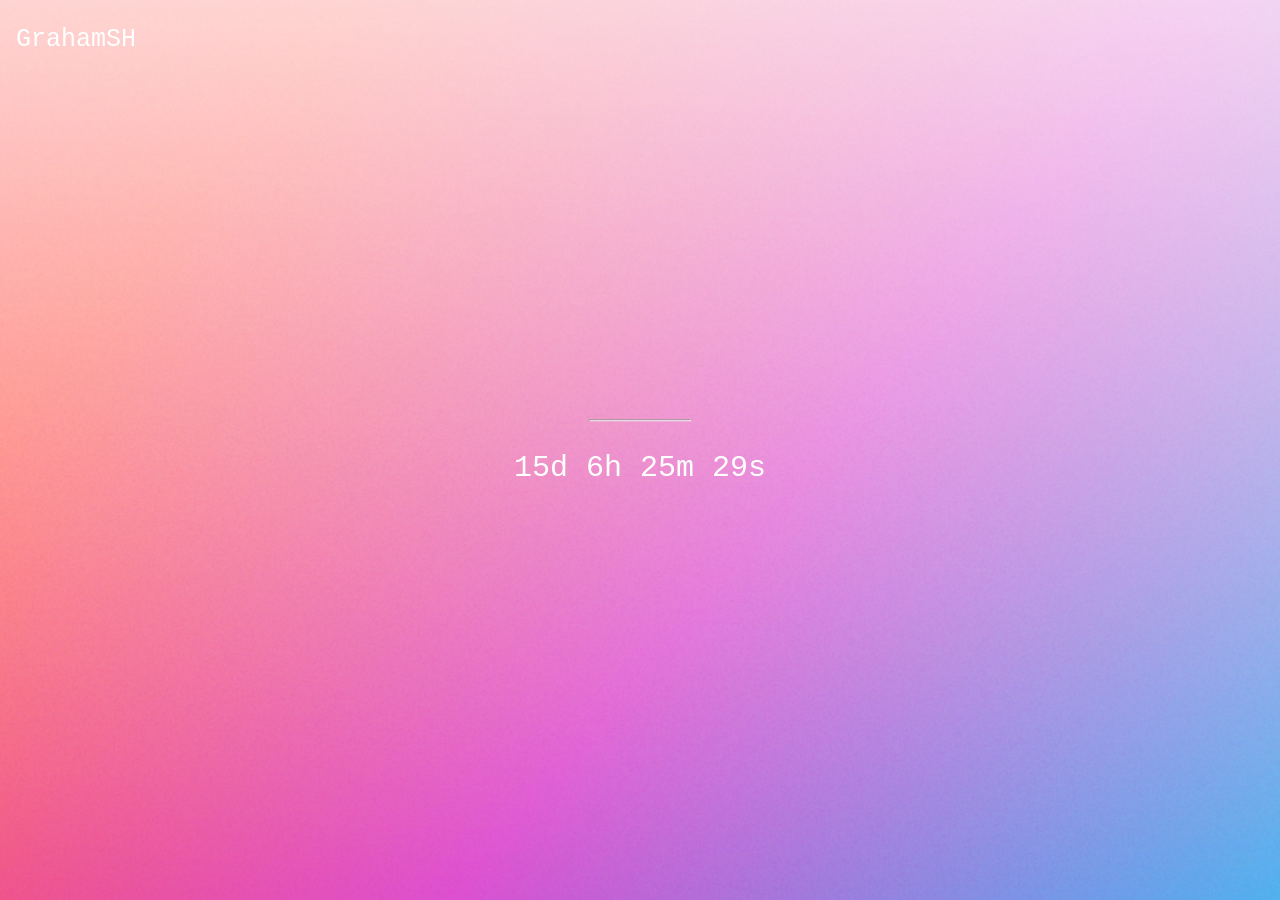
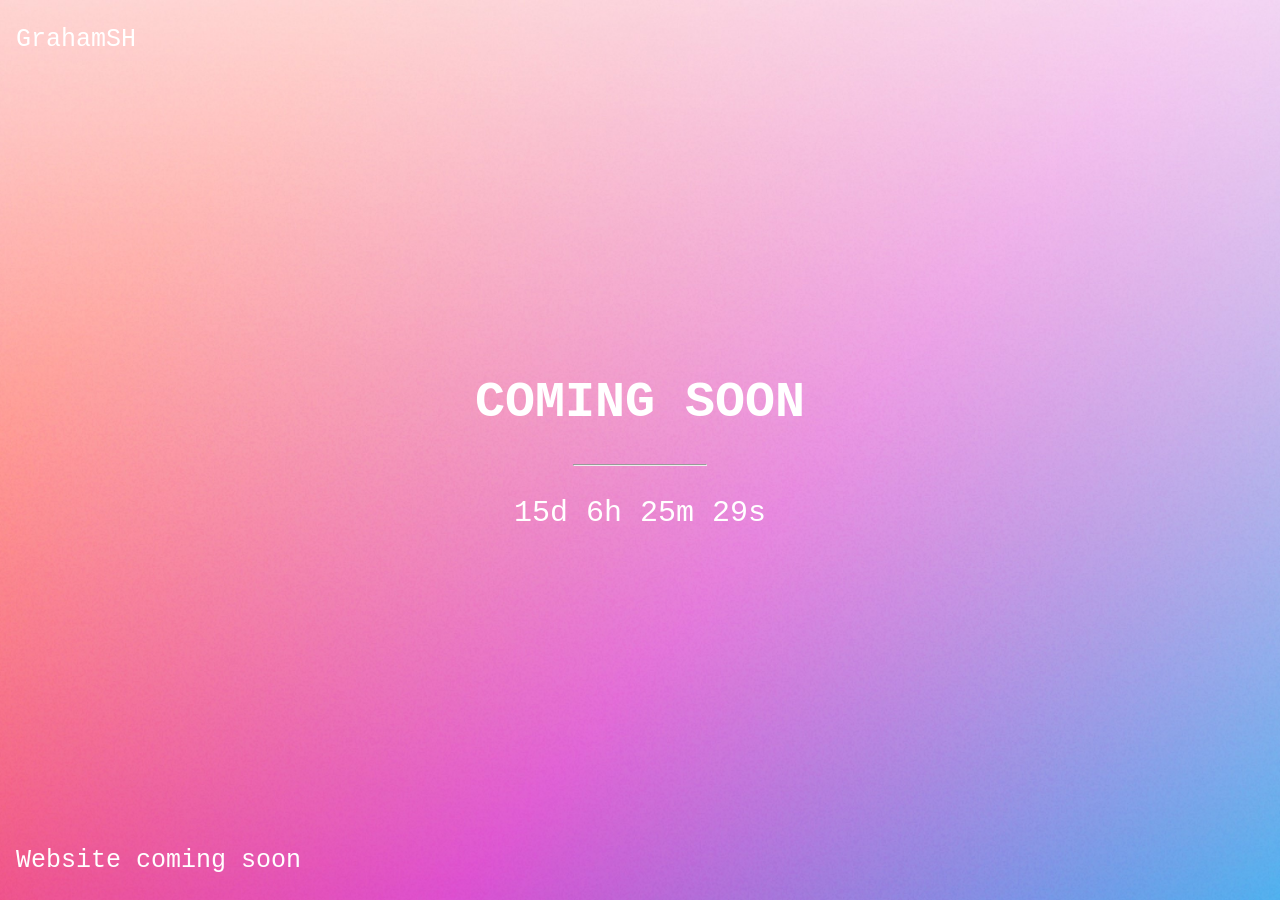
Before and after one commit to fossabot/grahamsh-llk.github.io, a Jekyll site: the page built from site/index.html, in a window 1280 px wide and 900 px high. Built offline with Jekyll 4.4.1, drawn with Linux system fonts in a browser that asks for light colours.

Commit message:
Update index.html

```diff
--- a/site/index.html
+++ b/site/index.html
@@ -2,6 +2,8 @@
 layout: default
 title: Home
 description: GrahamSH-LLK
+main: COMING SOON
+bottom-left: Website coming soon
 ---
 
 <div class="bgimg">
```
